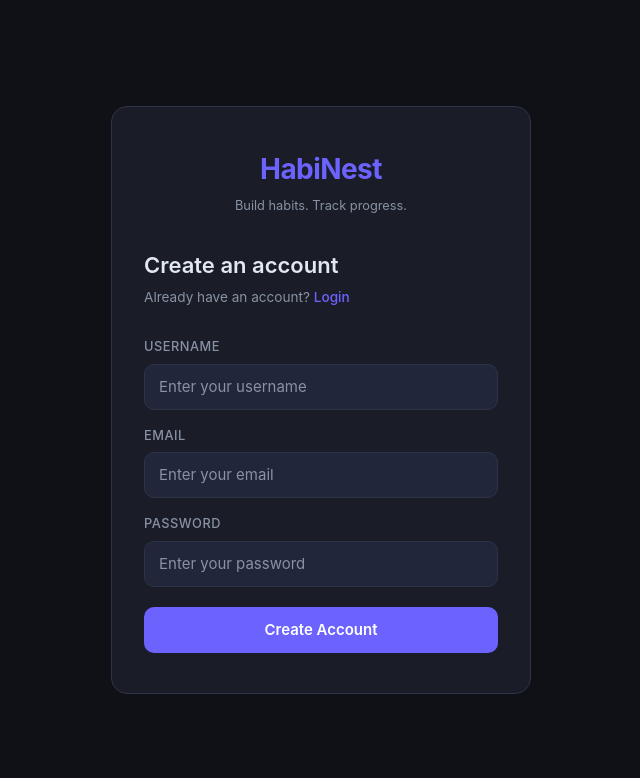
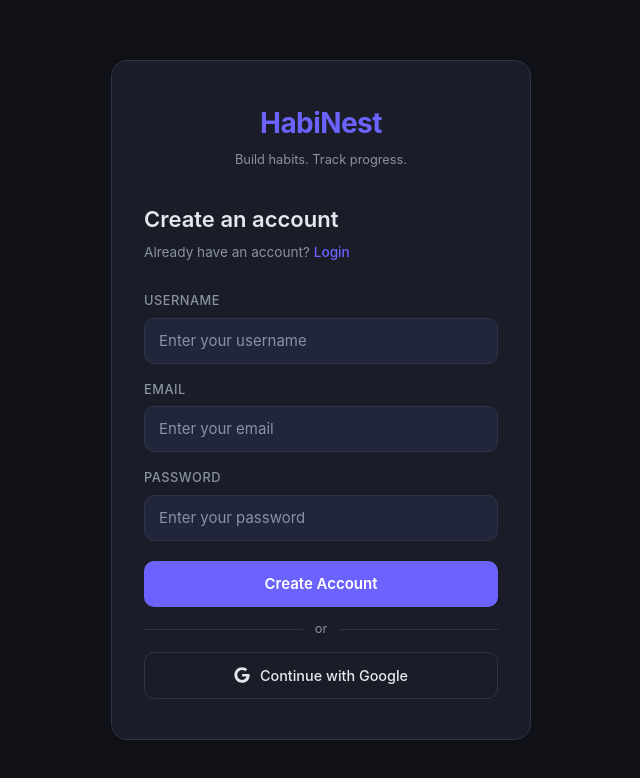
Before and after one commit to krithigaRajaram/HabiNest, a React (Vite) app in the folder client/: page /register in a window 1280 px wide. Shown: the top 778 px of the page, without its empty margins (319-959 px from the left). Built offline with nearby package versions, Linux system fonts and the light colour scheme; no server answers.

Commit message:
Google SSO fix

```diff
--- a/client/src/pages/RegisterPage.jsx
+++ b/client/src/pages/RegisterPage.jsx
@@ -1,7 +1,9 @@
 import React, { useState } from 'react';
 import { useNavigate, Link } from 'react-router-dom';
+import { useGoogleLogin } from '@react-oauth/google';
+import { FaGoogle } from 'react-icons/fa';
 import InputField from '../components/InputField';
-import { register } from '../api/auth';
+import { register, googleLogin as googleLoginApi } from '../api/auth';
 import { useAuth } from '../context/AuthContext';
 import '../styles/auth.css';
 
@@ -26,6 +28,21 @@ const RegisterPage = () => {
     }
   };
 
+  const googleLogin = useGoogleLogin({
+    onSuccess: async ({ access_token }) => {
+      try {
+        const { data } = await googleLoginApi({ access_token });
+        login(data.token, data.user);
+        navigate('/dashboard');
+      } catch {
+        setError('Google sign-up failed');
+      }
+    },
+    onError: () => setError('Google sign-up failed'),
+    scope: 'openid email profile',
+    ux_mode: 'popup',
+  });
+
   return (
     <div className="auth-page">
       <div className="auth-card">
@@ -46,6 +63,13 @@ const RegisterPage = () => {
           {error && <p className="auth-error">{error}</p>}
           <button type="submit" className="auth-submit-btn">Create Account</button>
         </form>
+
+        <div className="auth-divider">or</div>
+
+        <button onClick={() => googleLogin()} className="auth-google-btn">
+          <FaGoogle size={16} />
+          Continue with Google
+        </button>
       </div>
     </div>
   );
```
